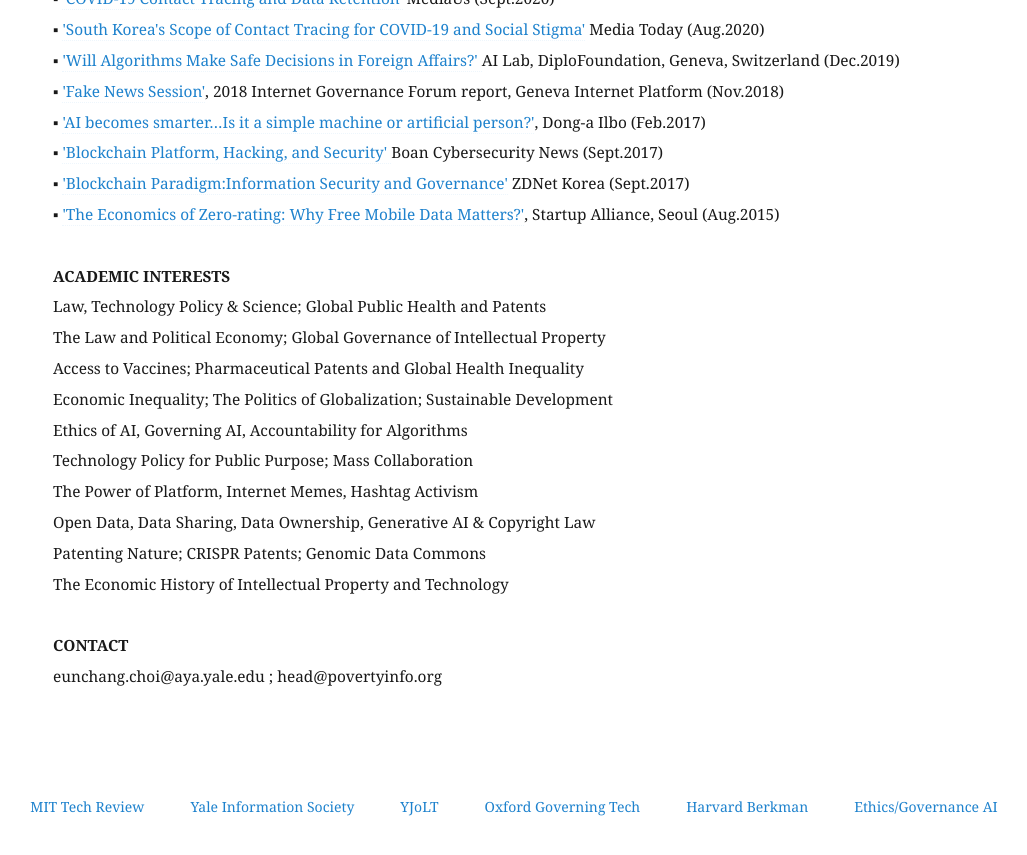
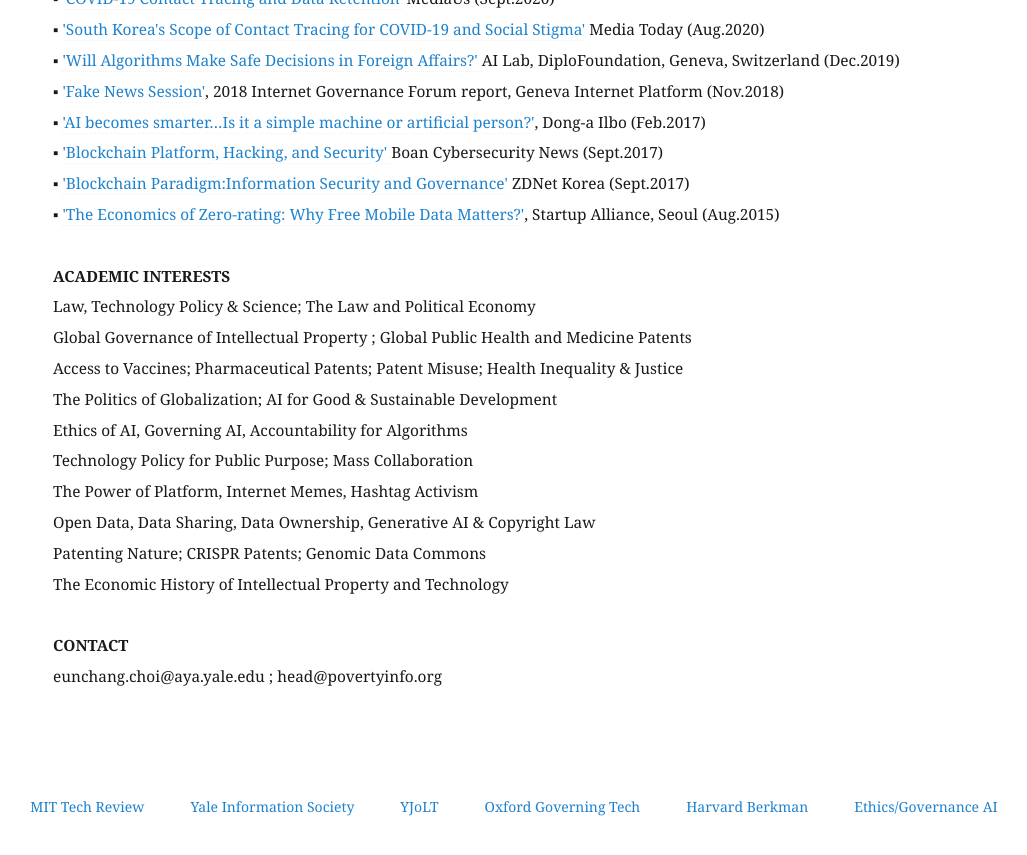
Before and after one commit to eunchangchoi/eunchangchoi.github.io, a Jekyll site: the page built from index.md, in a window 1280 px wide and 900 px high, scrolled down 7684 px. Shown: the top 855 px of the window, without its empty margins (47-1074 px from the left). Built offline with Jekyll 4.4.1, drawn with Linux system fonts in a browser that asks for light colours.

Commit message:
Update index.md

```diff
--- a/index.md
+++ b/index.md
@@ -190,10 +190,10 @@ title: "Choi, Eun Chang 최은창"
 
  <br>
  <strong> ACADEMIC INTERESTS </strong> <br>
-   Law, Technology Policy & Science; Global Public Health and Patents<br>
-   The Law and Political Economy; Global Governance of Intellectual Property <br>
-   Access to Vaccines; Pharmaceutical Patents and Global Health Inequality <br>
-   Economic Inequality; The Politics of Globalization; Sustainable Development <br>
+   Law, Technology Policy & Science; The Law and Political Economy <br>
+   Global Governance of Intellectual Property ; Global Public Health and Medicine Patents <br>
+   Access to Vaccines; Pharmaceutical Patents; Patent Misuse; Health Inequality & Justice <br>
+   The Politics of Globalization; AI for Good & Sustainable Development <br>
    Ethics of AI, Governing AI, Accountability for Algorithms <br>
    Technology Policy for Public Purpose; Mass Collaboration<br>
    The Power of Platform, Internet Memes, Hashtag Activism <br>
```
